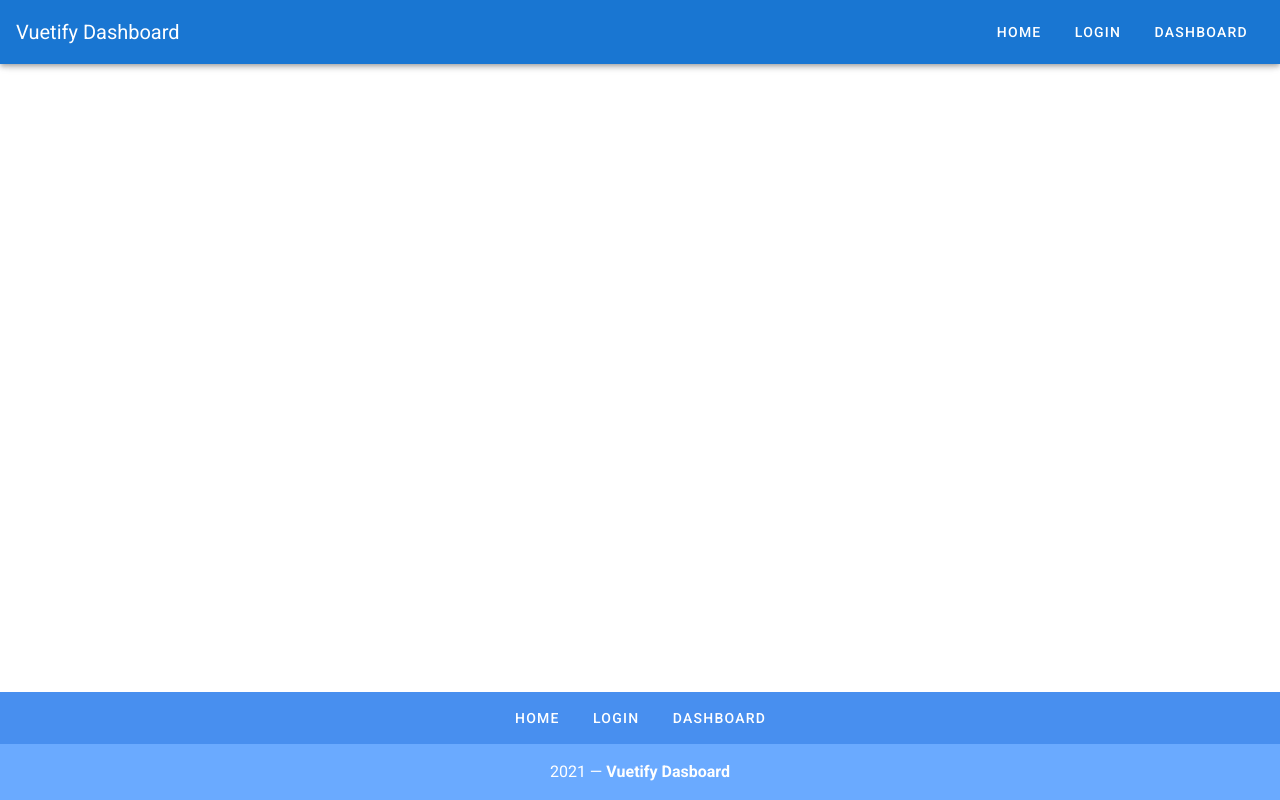
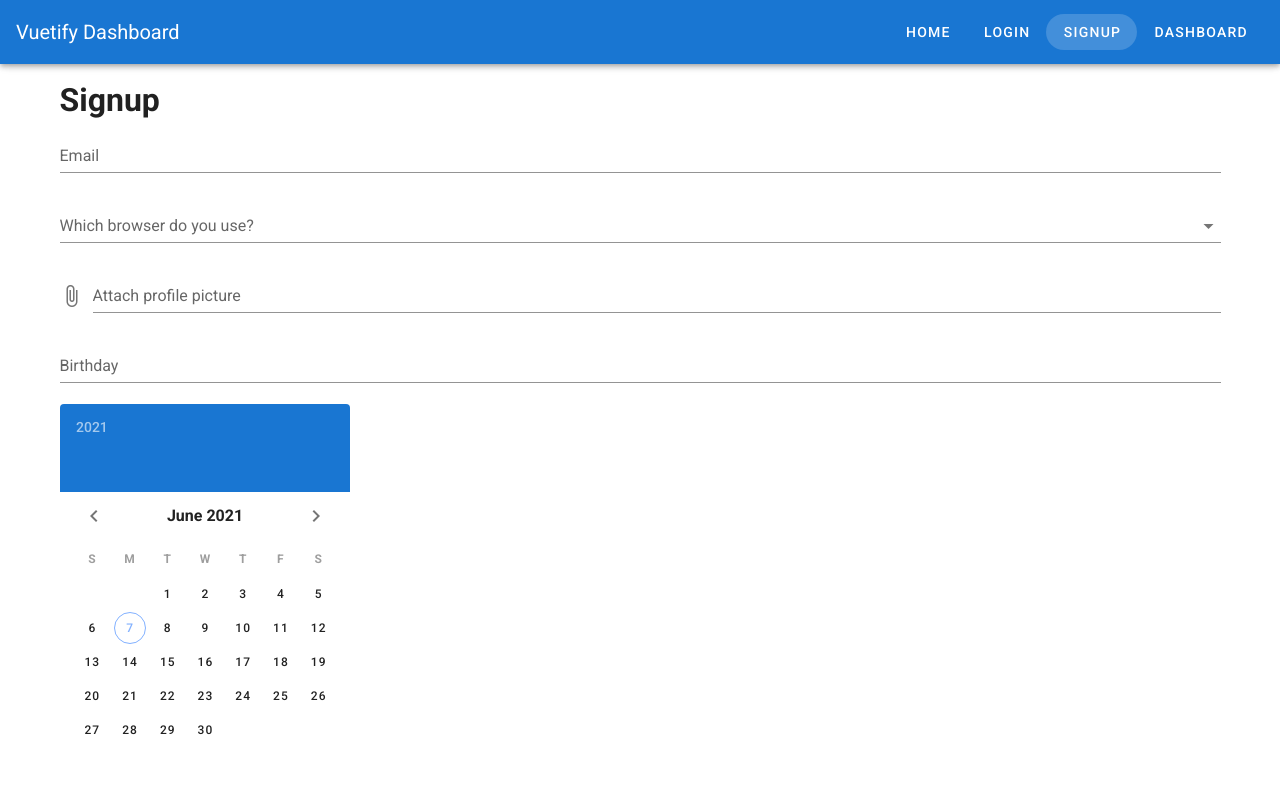
Before and after one commit to ZenMnky/vue-mastery-beautify-with-vuetify, a Vue app: page /signup in a window 1280 px wide. Shown: the top 800 px of the page. Built offline with nearby package versions, Linux system fonts and the light colour scheme.

Commit message:
end of Form Fundamentals

```diff
--- a/src/App.vue
+++ b/src/App.vue
@@ -56,6 +56,10 @@
         url: '/login',
       },
       {
+        label: 'Signup',
+        url: '/signup',
+      },
+      {
         label: 'Dashboard',
         url: '/dashboard',
       },
--- a/src/router/index.js
+++ b/src/router/index.js
@@ -29,6 +29,11 @@
     name: 'Dashboard',
     component: () => import('../views/Dashboard.vue'),
   },
+  {
+    path: '/signup',
+    name: 'Signup',
+    component: () => import('../views/Signup.vue'),
+  },
 ];
 
 const router = new VueRouter({
--- a/src/views/Dashboard.vue
+++ b/src/views/Dashboard.vue
@@ -44,6 +44,7 @@
 import EventTimeline from '../components/EventTimeline';
 import SalesGraph from '../components/SalesGraph';
 import StatisticCard from '../components/StatisticCard';
+
 import employeesData from '../data/employees.json';
 import timelineData from '../data/timeline.json';
 import salesData from '../data/sales.json';
--- /dev/null
+++ b/src/views/Signup.vue
@@ -0,0 +1,36 @@
+<template>
+  <v-container>
+    <v-row>
+      <v-col>
+        <h1>Signup</h1>
+        <v-form>
+          <v-text-field label="Email" type="email"> </v-text-field>
+          <v-autocomplete label="Which browser do you use?" :items="browsers">
+          </v-autocomplete>
+          <v-file-input label="Attach profile picture"></v-file-input>
+
+          <v-text-field
+            label="Birthday"
+            v-model="birthday"
+            readonly
+          ></v-text-field>
+          <v-date-picker v-model="birthday"></v-date-picker>
+
+          <v-checkbox label="Agree to terms & conditions"></v-checkbox>
+          <v-btn type="submit" color="primary">Submit</v-btn>
+        </v-form>
+      </v-col>
+    </v-row>
+  </v-container>
+</template>
+
+<script>
+export default {
+  data: () => ({
+    browsers: ['Chrome', 'Firefox', 'Safari', 'Edge', 'Brave'],
+    birthday: '',
+  }),
+};
+</script>
+
+<style></style>
```
Also changed, not shown: src/components/TestForm.vue (added, +11 -0 lines).
